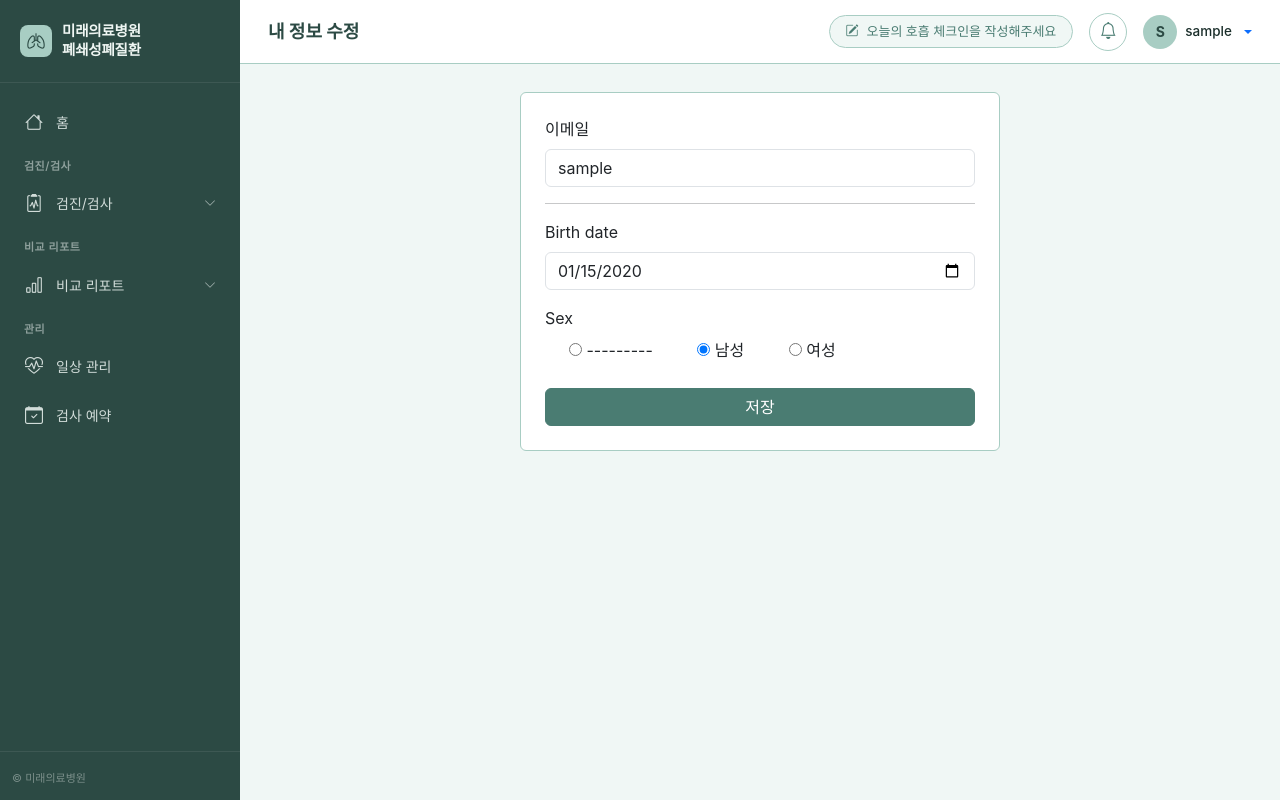
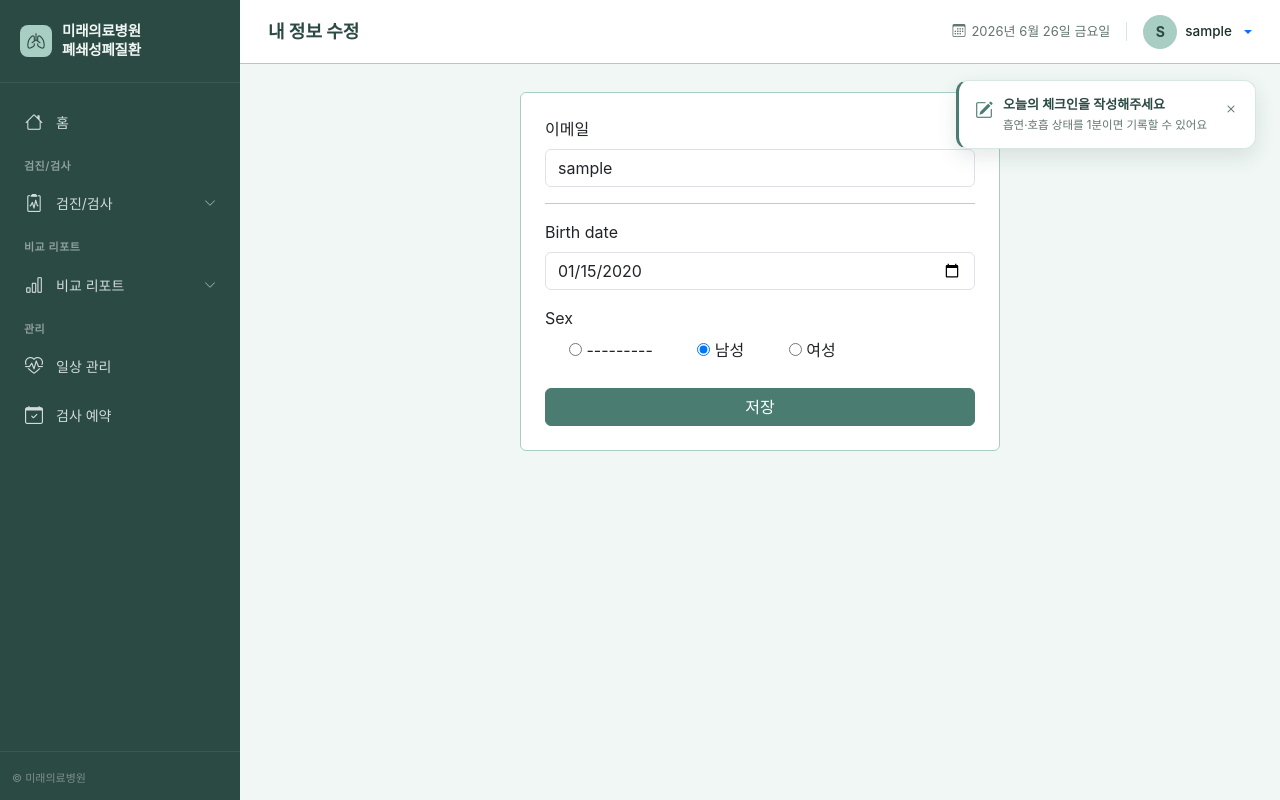
Before and after one commit to 0JustDoIT1/copd-prediction, a Django app: page /profile/ in a window 1280 px wide. Run offline with Django 5.2, Linux system fonts and the light colour scheme; a user stored in the database is signed in; tables that the repository leaves empty hold one stand-in row (values such as "Sample post"); some libraries are stand-ins or nearby versions.

Commit message:
260627_Edit base.html

```diff
--- a/static/css/custom.css
+++ b/static/css/custom.css
@@ -421,3 +421,98 @@ body {
     display: block;
   }
 }
+
+/* ===================== 헤더: 날짜 표시 (신규 추가) ===================== */
+.topbar-date {
+  font-size: 13px;
+  color: var(--color-muted);
+  display: flex;
+  align-items: center;
+  gap: 6px;
+  padding-right: 16px;
+  border-right: 1px solid var(--color-border);
+}
+
+@media (max-width: 700px) {
+  .topbar-date {
+    display: none;
+  }
+}
+
+/* ===================== 체크인 토스트 (신규 추가) ===================== */
+/* topbar 안이 아니라 화면 우상단에 고정되는 독립 알림. 오늘 기록이 없을 때만 표시. */
+.checkin-toast {
+  position: fixed;
+  top: 80px;
+  right: 24px;
+  z-index: 30;
+  display: flex;
+  align-items: flex-start;
+  gap: 10px;
+  width: 300px;
+  background-color: #ffffff;
+  border: 1px solid var(--color-border);
+  border-left: 3px solid var(--color-main);
+  border-radius: 12px;
+  padding: 14px 16px;
+  box-shadow: 0 8px 20px rgba(44, 74, 68, 0.12);
+  text-decoration: none;
+  animation: checkin-toast-in 0.3s ease;
+}
+
+.checkin-toast.checkin-toast-hide {
+  display: none;
+}
+
+.checkin-toast-icon {
+  font-size: 18px;
+  color: var(--color-main);
+  margin-top: 2px;
+}
+
+.checkin-toast-body {
+  flex: 1;
+}
+
+.checkin-toast-title {
+  font-size: 13px;
+  font-weight: 600;
+  color: var(--color-dark);
+  margin-bottom: 2px;
+}
+
+.checkin-toast-desc {
+  font-size: 11.5px;
+  color: var(--color-muted);
+}
+
+.checkin-toast-close {
+  font-size: 16px;
+  color: var(--color-muted);
+  margin-top: 2px;
+  cursor: pointer;
+}
+
+.checkin-toast-close:hover {
+  color: var(--color-darker);
+}
+
+@keyframes checkin-toast-in {
+  from {
+    opacity: 0;
+    transform: translateY(-8px);
+  }
+  to {
+    opacity: 1;
+    transform: translateY(0);
+  }
+}
+
+@media (max-width: 600px) {
+  .checkin-toast {
+    right: 12px;
+    left: 12px;
+    width: auto;
+    top: 72px;
+  }
+}
--- /dev/null
+++ b/static/js/checkin_toast.js
@@ -0,0 +1,18 @@
+/**
+ * 체크인 토스트 — 닫기(X) 버튼을 누르면 토스트를 숨긴다.
+ * 토스트 본문(링크) 클릭은 그대로 daily_care로 이동하도록 막지 않는다.
+ */
+
+document.addEventListener("DOMContentLoaded", function () {
+  var toast = document.getElementById("checkinToast");
+  var closeBtn = document.getElementById("checkinToastClose");
+  if (!toast || !closeBtn) {
+    return;
+  }
+
+  closeBtn.addEventListener("click", function (event) {
+    event.preventDefault();
+    event.stopPropagation();
+    toast.classList.add("checkin-toast-hide");
+  });
+});
--- /dev/null
+++ b/static/js/topbar_date.js
@@ -0,0 +1,24 @@
+/**
+ * 헤더 우측에 오늘 날짜를 한국어 형식으로 표시.
+ */
+
+document.addEventListener("DOMContentLoaded", function () {
+  var dateEl = document.getElementById("topbarDate");
+  if (!dateEl) {
+    return;
+  }
+
+  var days = ["일", "월", "화", "수", "목", "금", "토"];
+  var now = new Date();
+  var text =
+    now.getFullYear() +
+    "년 " +
+    (now.getMonth() + 1) +
+    "월 " +
+    now.getDate() +
+    "일 " +
+    days[now.getDay()] +
+    "요일";
+
+  dateEl.innerHTML = '<i class="bi bi-calendar3"></i> ' + text;
+});
--- a/templates/base.html
+++ b/templates/base.html
@@ -163,17 +163,7 @@
           </div>
 
           <div class="topbar-right">
-            {% if user.is_authenticated and user.role == 'patient' and not has_checked_in_today %}
-            <!-- TODO: daily_care 앱 구현 후 href="url name='daily_care:daily_log'"로 복원 -->
-            <a href="#" class="checkin-banner" id="checkinBanner">
-              <i class="bi bi-pencil-square"></i> 오늘의 호흡 체크인을
-              작성해주세요
-            </a>
-            {% endif %}
-
-            <button class="icon-btn" aria-label="알림">
-              <i class="bi bi-bell"></i>
-            </button>
+            <div class="topbar-date" id="topbarDate"></div>
 
             {% if user.is_authenticated %}
             <div class="profile-chip dropdown">
@@ -216,12 +206,30 @@
       </div>
     </div>
 
+    {% if user.is_authenticated and user.role == 'patient' %}
+    <!-- TODO: daily_care 앱 구현 후 href="url name='daily_care:daily_log'"로 복원 -->
+    <a href="#" class="checkin-toast" id="checkinToast">
+      <i class="bi bi-pencil-square checkin-toast-icon"></i>
+      <div class="checkin-toast-body">
+        <div class="checkin-toast-title">오늘의 체크인을 작성해주세요</div>
+        <div class="checkin-toast-desc">흡연·호흡 상태를 1분이면 기록할 수 있어요</div>
+      </div>
+      <i
+        class="bi bi-x checkin-toast-close"
+        id="checkinToastClose"
+        aria-label="닫기"
+      ></i>
+    </a>
+    {% endif %}
+
     <script src="https://cdn.jsdelivr.net/npm/bootstrap@5.3.3/dist/js/bootstrap.bundle.min.js"></script>
     <script src="{% static 'js/sidebar.js' %}"></script>
 
     <script src="https://code.jquery.com/jquery-3.7.1.min.js"></script>
     <script src="https://cdn.jsdelivr.net/npm/parsleyjs@2.9.2/dist/parsley.min.js"></script>
     <script src="{% static 'js/parsley_config.js' %}"></script>
+    <script src="{% static 'js/topbar_date.js' %}"></script>
+    <script src="{% static 'js/checkin_toast.js' %}"></script>
     {% block extra_js %}{% endblock %}
   </body>
 </html>
```
